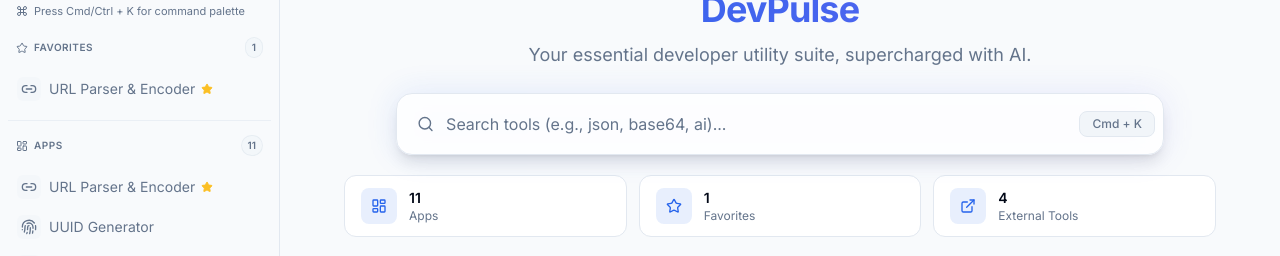
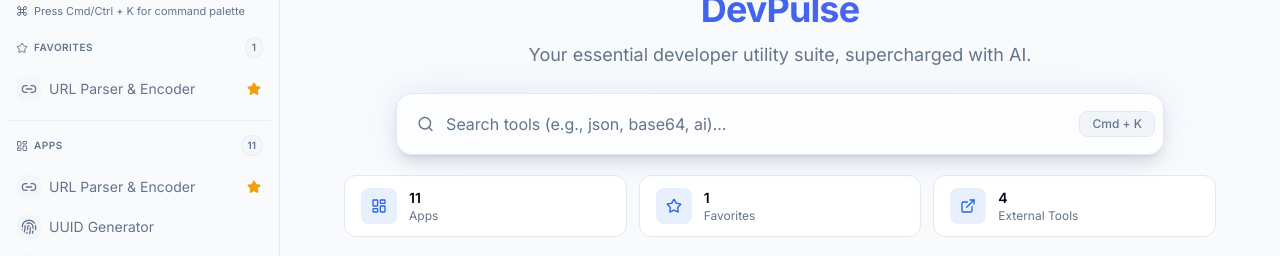
Before and after one commit to M4R14/dev-util-tools, a React (Vite) app: page / in a window 1280 px wide. Both pictures are taken after a click on the button 530 px from the left and 542 px from the top of the page. Shown: the part 139-395 px from the top of the page. Built offline with nearby package versions, Linux system fonts and the light colour scheme.

Commit message:
feat: add favorite toggle functionality to Sidebar and ToolLinkItem components

```diff
--- a/src/components/Sidebar.tsx
+++ b/src/components/Sidebar.tsx
@@ -39,6 +39,7 @@
     recentTools,
     selectedIndex,
     favorites,
+    toggleFavorite,
     internalTools,
     externalTools,
   } = useSidebarNavigation(onClose);
@@ -168,6 +169,7 @@
           externalTools={externalTools}
           selectedIndex={selectedIndex}
           favorites={favorites}
+          onToggleFavorite={toggleFavorite}
           onClose={onClose}
         />
         <SidebarFooter />
--- a/src/components/ToolLinkItem.tsx
+++ b/src/components/ToolLinkItem.tsx
@@ -1,5 +1,5 @@
 import React, { useEffect } from 'react';
-import { NavLink } from 'react-router-dom';
+import { NavLink, useLocation } from 'react-router-dom';
 import { Star } from 'lucide-react';
 import { ToolID, ToolMetadata } from '../types';
 import { cn } from '../lib/utils';
@@ -10,7 +10,8 @@
   selectedIndex: number;
   onClose: () => void;
   searchTerm: string;
-  favorites: ToolID[];
+  isFavorite: boolean;
+  onToggleFavorite: (id: ToolID) => void;
 }
 
 const ToolLinkItem: React.FC<ToolLinkItemProps> = ({
@@ -19,10 +20,13 @@
   selectedIndex,
   onClose,
   searchTerm,
-  favorites,
+  isFavorite,
+  onToggleFavorite,
 }) => {
   const isSelected = selectedIndex === indexOffset;
   const linkRef = React.useRef<HTMLAnchorElement>(null);
+  const location = useLocation();
+  const isActive = location.pathname === `/${tool.id}`;
 
   useEffect(() => {
     if (isSelected && linkRef.current) {
@@ -31,24 +35,22 @@
   }, [isSelected]);
 
   return (
+    <div className="relative group">
       <NavLink
         ref={linkRef}
         to={`/${tool.id}`}
         onClick={() => {
           if (window.innerWidth < 768) onClose();
         }}
-      className={({ isActive }) =>
-        cn(
-          'w-full flex items-center gap-2 px-2 py-1.5 rounded-md transition-all duration-200 group border border-transparent text-sm',
+        className={cn(
+          'w-full flex items-center gap-2 px-2 py-1.5 pr-8 rounded-md transition-all duration-200 border border-transparent text-sm',
           isActive
             ? 'bg-primary/10 text-primary border-primary/20 font-medium'
             : isSelected
               ? 'bg-accent text-accent-foreground border-border'
               : 'text-muted-foreground hover:bg-muted/50 hover:text-foreground',
-        )
-      }
+        )}
       >
-      {({ isActive }) => (
         <>
           <span
             className={cn(
@@ -63,12 +65,7 @@
             <tool.icon className="w-4 h-4" />
           </span>
           <div className="text-left flex-1 min-w-0">
-            <div className="truncate flex items-center gap-1.5">
-              {tool.name}
-              {favorites.includes(tool.id) && (
-                <Star className="w-3 h-3 text-amber-400 fill-amber-400" />
-              )}
-            </div>
+            <div className="truncate">{tool.name}</div>
             {searchTerm && (
               <div className="text-[10px] text-muted-foreground truncate">{tool.description}</div>
             )}
@@ -79,11 +76,30 @@
                 'w-1 h-1 rounded-full ml-auto',
                 isActive ? 'bg-primary' : 'bg-muted-foreground/30',
               )}
-            ></div>
+            />
           )}
         </>
+      </NavLink>
+
+      <button
+        type="button"
+        onClick={(event) => {
+          event.preventDefault();
+          event.stopPropagation();
+          onToggleFavorite(tool.id);
+        }}
+        className={cn(
+          'absolute right-2 top-1/2 -translate-y-1/2 p-0.5 rounded text-muted-foreground hover:text-amber-500 hover:bg-muted transition-all',
+          isFavorite
+            ? 'opacity-100 text-amber-500'
+            : 'opacity-0 group-hover:opacity-100 group-focus-within:opacity-100',
         )}
-    </NavLink>
+        aria-label={isFavorite ? `Remove ${tool.name} from favorites` : `Add ${tool.name} to favorites`}
+        aria-pressed={isFavorite}
+      >
+        <Star className={cn('w-3.5 h-3.5', isFavorite && 'fill-current')} />
+      </button>
+    </div>
   );
 };
 
--- a/src/components/sidebar/SidebarNavigation.tsx
+++ b/src/components/sidebar/SidebarNavigation.tsx
@@ -13,6 +13,7 @@
   externalTools: ToolMetadata[];
   selectedIndex: number;
   favorites: ToolID[];
+  onToggleFavorite: (id: ToolID) => void;
   onClose: () => void;
 }
 
@@ -54,6 +55,7 @@
   externalTools,
   selectedIndex,
   favorites,
+  onToggleFavorite,
   onClose,
 }) => {
   const renderToolLink = (tool: ToolMetadata, contextPrefix: string, indexOffset: number) => (
@@ -64,7 +66,8 @@
       selectedIndex={selectedIndex}
       onClose={onClose}
       searchTerm={searchTerm}
-      favorites={favorites}
+      isFavorite={favorites.includes(tool.id)}
+      onToggleFavorite={onToggleFavorite}
     />
   );
 
--- a/src/components/sidebar/useSidebarNavigation.ts
+++ b/src/components/sidebar/useSidebarNavigation.ts
@@ -10,7 +10,7 @@
 const EXTERNAL_TOOL_TAG = 'external tool';
 
 export const useSidebarNavigation = (onClose: () => void) => {
-  const { favorites, recents } = useUserPreferences();
+  const { favorites, recents, toggleFavorite } = useUserPreferences();
   const { searchTerm, setSearchTerm } = useSearch();
   const filteredTools = useToolSearch(searchTerm);
   const navigate = useNavigate();
@@ -109,6 +109,7 @@
     recentTools,
     selectedIndex,
     favorites,
+    toggleFavorite,
     renderToolLink,
     tools: TOOLS,
     internalTools,
```
Lines whose indentation alone changed are shown as unchanged.
